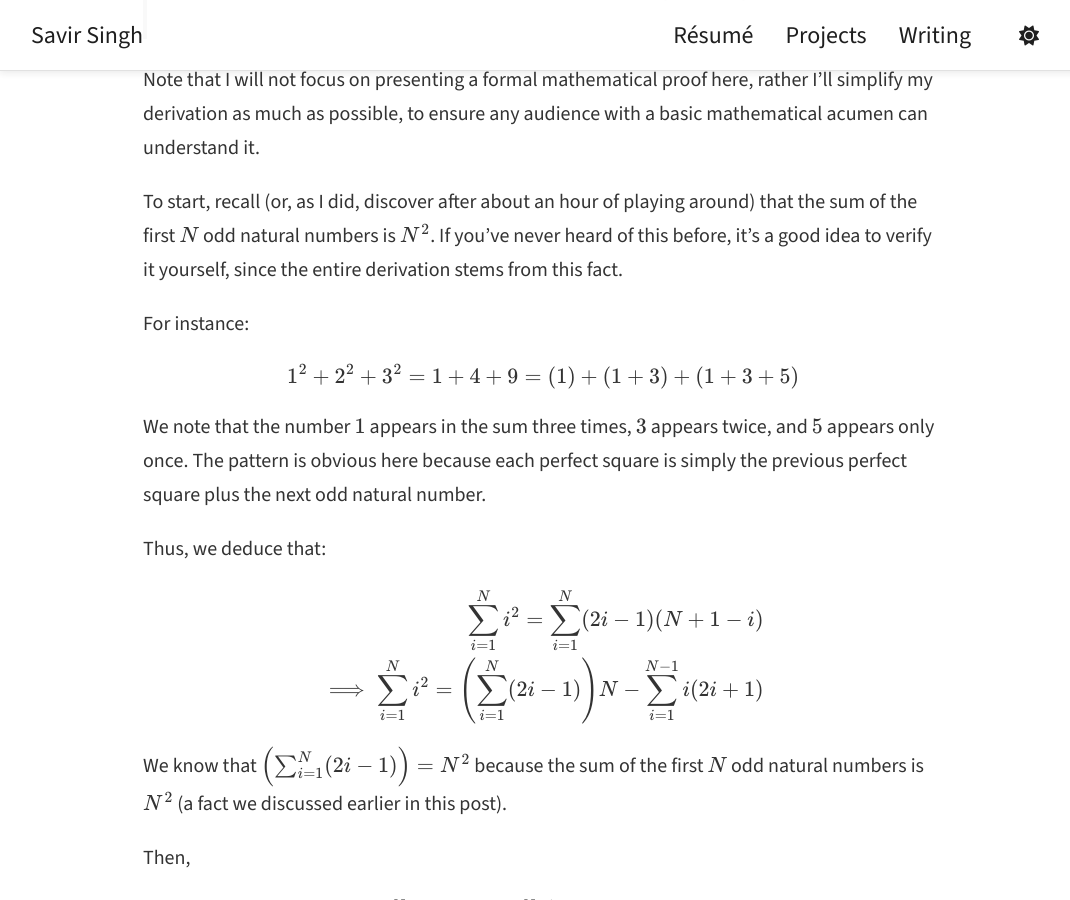
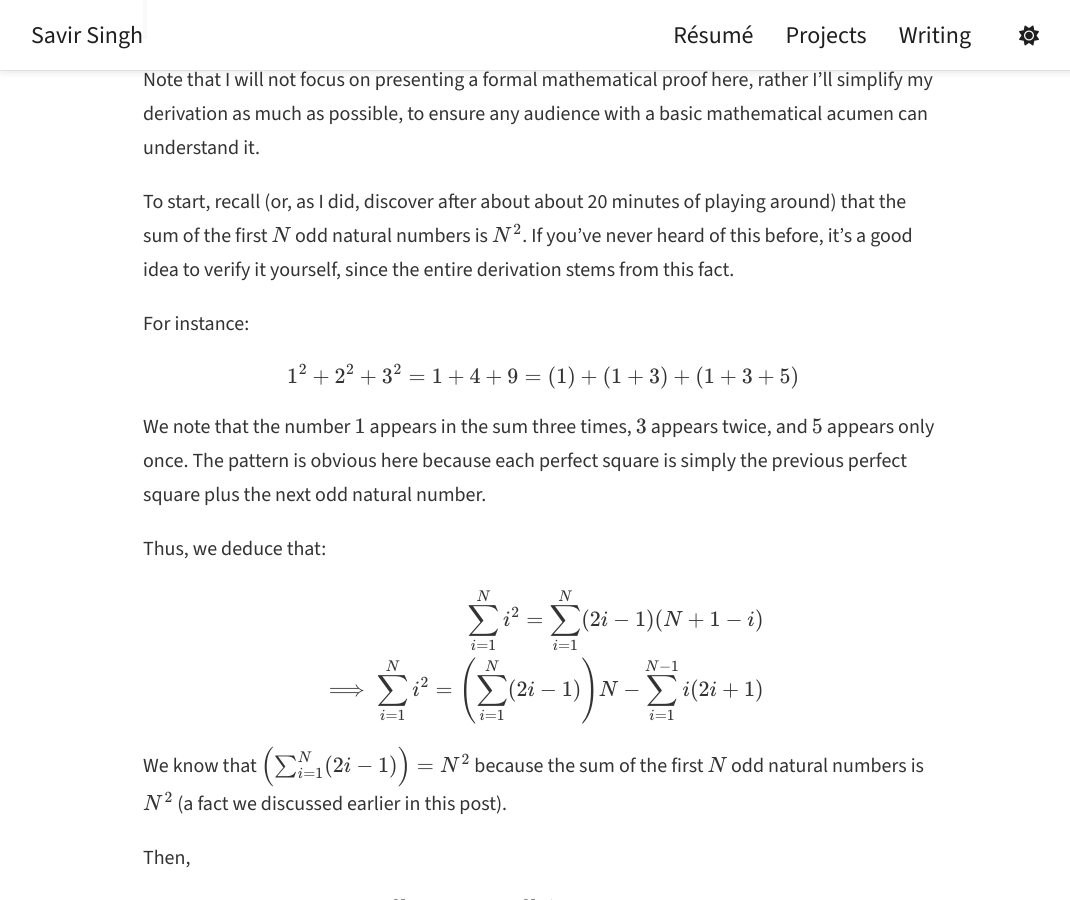
Before and after one commit to savirsingh/savirsingh.github.io, a Jekyll site: the page built from _posts/2025-07-15-squares-sum-discovery.md, in a window 1280 px wide and 900 px high, scrolled down 706 px. Shown: the whole window, without its empty margins (97-1167 px from the left). Built offline with Jekyll 4.4.1, drawn with Linux system fonts in a browser that asks for light colours; formulas are drawn with MathJax 3.

Commit message:
Update 2025-07-15-squares-sum-discovery.md

```diff
--- a/_posts/2025-07-15-squares-sum-discovery.md
+++ b/_posts/2025-07-15-squares-sum-discovery.md
@@ -18,7 +18,7 @@ Problem at hand:
 
 Note that I will not focus on presenting a formal mathematical proof here, rather I'll simplify my derivation as much as possible, to ensure any audience with a basic mathematical acumen can understand it.
 
-To start, recall (or, as I did, discover after about an hour of playing around) that the sum of the first $N$ odd natural numbers is $N^2$. If you've never heard of this before, it's a good idea to verify it yourself, since the entire derivation stems from this fact.
+To start, recall (or, as I did, discover after about about 20 minutes of playing around) that the sum of the first $N$ odd natural numbers is $N^2$. If you've never heard of this before, it's a good idea to verify it yourself, since the entire derivation stems from this fact.
 
 For instance:
 
```
